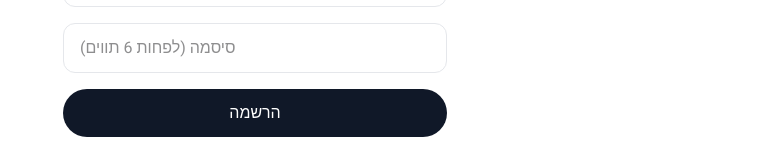
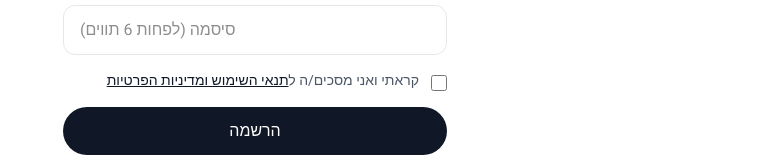
Before and after one commit to guyceza/shiputz-ai, a Next.js app: page /signup in a window 1280 px wide. Shown: the part 355-515 px from the top of the page, without its empty margins (511-1280 px from the left). Built offline with nearby package versions, Linux system fonts and the light colour scheme; no server answers.

Commit message:
Add terms acceptance checkbox to signup page

```diff
--- a/src/app/signup/page.tsx
+++ b/src/app/signup/page.tsx
@@ -12,6 +12,7 @@ export default function SignupPage() {
   const [loading, setLoading] = useState(false);
   const [error, setError] = useState("");
   const [success, setSuccess] = useState(false);
+  const [acceptedTerms, setAcceptedTerms] = useState(false);
   const [checkingAuth, setCheckingAuth] = useState(true);
 
   // Check if already logged in
@@ -38,6 +39,12 @@ export default function SignupPage() {
 
     if (!name || !email || !password) {
       setError("נא למלא את כל השדות");
+      setLoading(false);
+      return;
+    }
+
+    if (!acceptedTerms) {
+      setError("יש לאשר את תנאי השימוש");
       setLoading(false);
       return;
     }
@@ -202,6 +209,20 @@ export default function SignupPage() {
               <p className="text-red-600 text-sm text-center bg-red-50 p-3 rounded-lg">{error}</p>
             )}
 
+            {/* Terms checkbox */}
+            <label className="flex items-start gap-3 cursor-pointer">
+              <input
+                type="checkbox"
+                checked={acceptedTerms}
+                onChange={(e) => setAcceptedTerms(e.target.checked)}
+                className="mt-1 w-4 h-4 rounded border-gray-300 text-gray-900 focus:ring-gray-900"
+              />
+              <span className="text-sm text-gray-600">
+                קראתי ואני מסכים/ה ל
+                <a href="/privacy" className="text-gray-900 underline hover:no-underline" target="_blank">תנאי השימוש ומדיניות הפרטיות</a>
+              </span>
+            </label>
+
             <button
               type="submit"
               disabled={loading}
```
